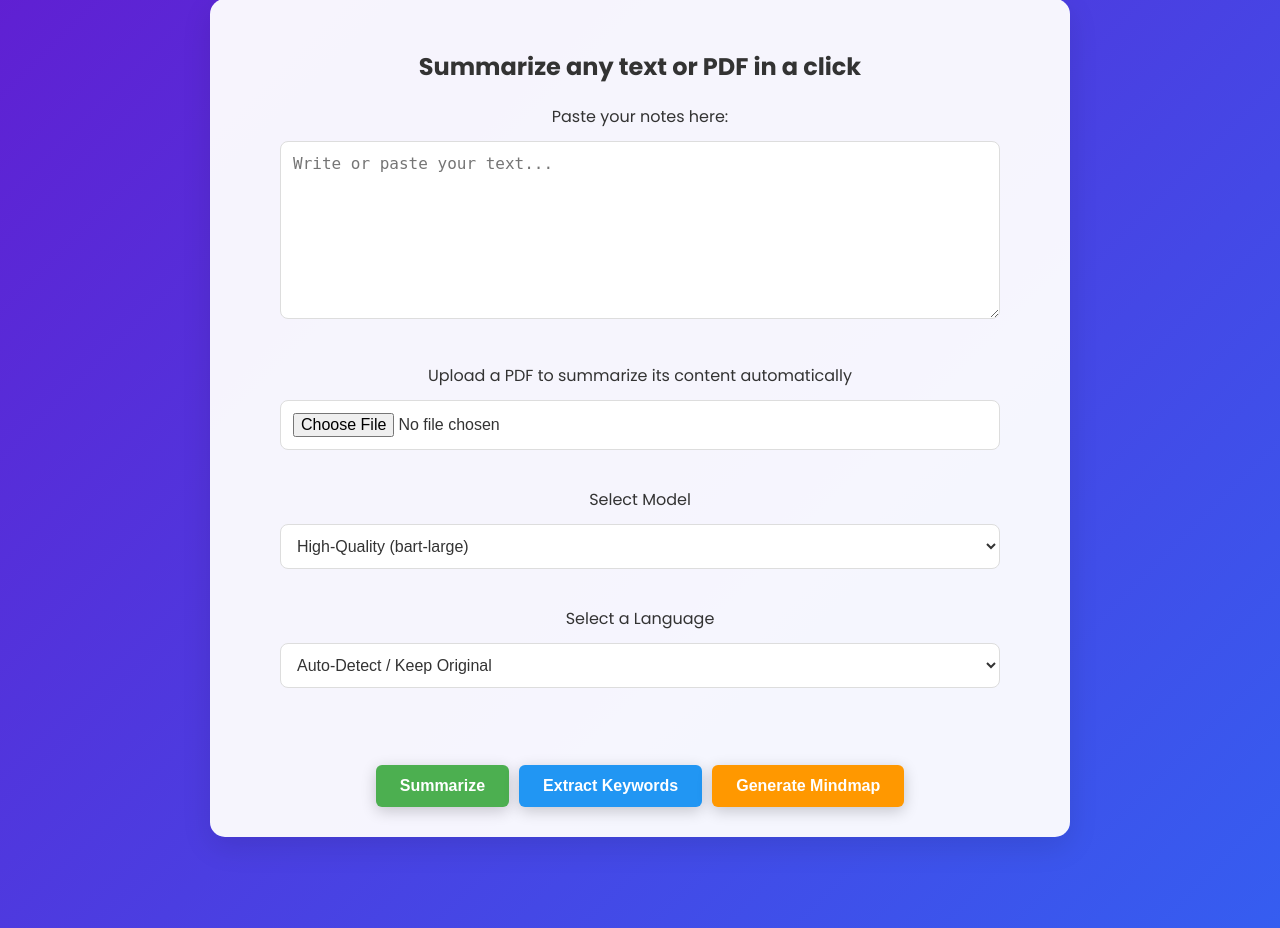
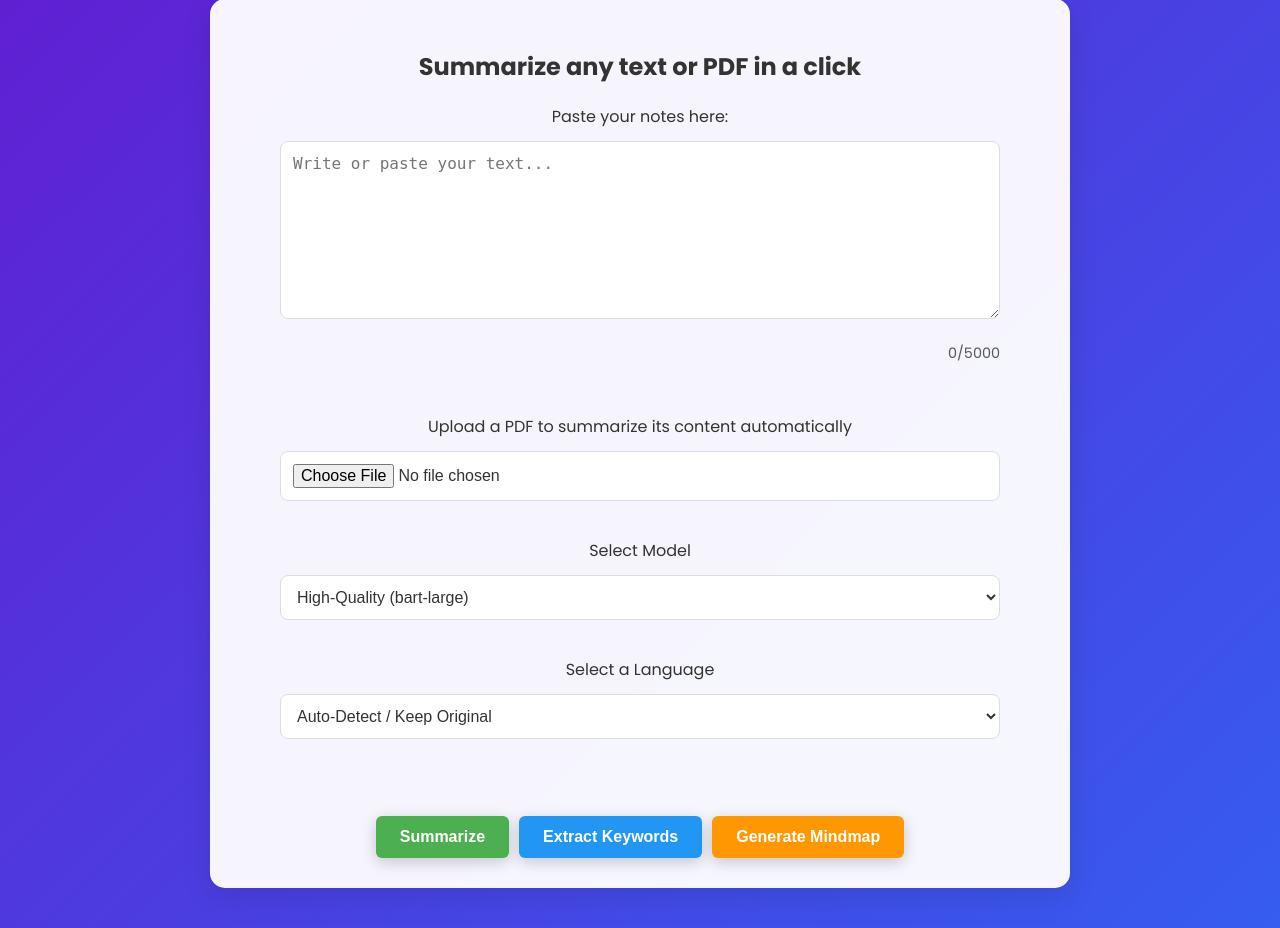
Before and after one commit to SolutionsAI420/AI-Note-Summarizer-Web-App, a Flask app: page / in a window 1280 px wide. Shown: the part 544-1472 px from the top of the page. Run offline with Flask 3, Linux system fonts and the light colour scheme; the visitor is signed in with stand-in values (Sample User, id 1).

Commit message:
fix: Resolve #25 - Add Character Counter for Input Box

```diff
--- a/static/style.css
+++ b/static/style.css
@@ -533,3 +533,27 @@ button:hover {
       padding: 20px;
   }
 }
+
+
+/* ------------------ Character Counter Styles ------------------ */
+#charCount {
+  display: block; /* Ensures it takes its own line below the textarea */
+  text-align: right;
+  font-size: 0.9rem;
+  color: var(--text-color);
+  margin-top: 5px;
+  margin-right: 5%; /* Align with the textarea's right edge */
+  opacity: 0.8;
+}
+
+#charCount.limit-exceeded {
+  color: #dc3545; /* Bootstrap red for error */
+  font-weight: 600;
+  animation: pulse-red 0.5s ease-in-out forwards;
+}
+
+@keyframes pulse-red {
+  0% { transform: scale(1); opacity: 0.8; }
+  50% { transform: scale(1.05); opacity: 1; color: #ff0000; }
+  100% { transform: scale(1); opacity: 1; color: #dc3545; }
+}
--- a/templates/index.html
+++ b/templates/index.html
@@ -50,7 +50,8 @@
 
             <!-- Textarea for notes -->
             <label for="text">Paste your notes here:</label><br>
-            <textarea id="text" name="text" rows="8" placeholder="Write or paste your text..."></textarea>
+            <textarea id="text" name="text" rows="8" placeholder="Write or paste your text..." maxlength="5000"></textarea>
+            <span id="charCount">0/5000</span>
             <br><br>
 
             <!-- PDF Upload -->
@@ -238,7 +239,34 @@
 
 
     </script>
+    <script>
+        document.addEventListener('DOMContentLoaded', function() {
+            const contentInput = document.getElementById('text');
+            const charCountSpan = document.getElementById('charCount');
+            const MAX_CHARS = 5000; // This should match the maxlength attribute of the textarea
 
+            // Ensure elements exist before adding listeners or manipulating
+            if (contentInput && charCountSpan) {
+                function updateCharCounter() {
+                    const currentLength = contentInput.value.length;
+                    charCountSpan.textContent = `${currentLength}/${MAX_CHARS}`;
+
+                    // Add/remove a class based on whether the limit is reached
+                    if (currentLength >= MAX_CHARS) {
+                        charCountSpan.classList.add('limit-exceeded');
+                    } else {
+                        charCountSpan.classList.remove('limit-exceeded');
+                    }
+                }
+
+                // Attach event listener for real-time updates
+                contentInput.addEventListener('input', updateCharCounter);
+
+                // Initial call to set the counter value on page load (in case of pre-filled text)
+                updateCharCounter();
+            }
+        });
+    </script>
 
 </body>
 
```
